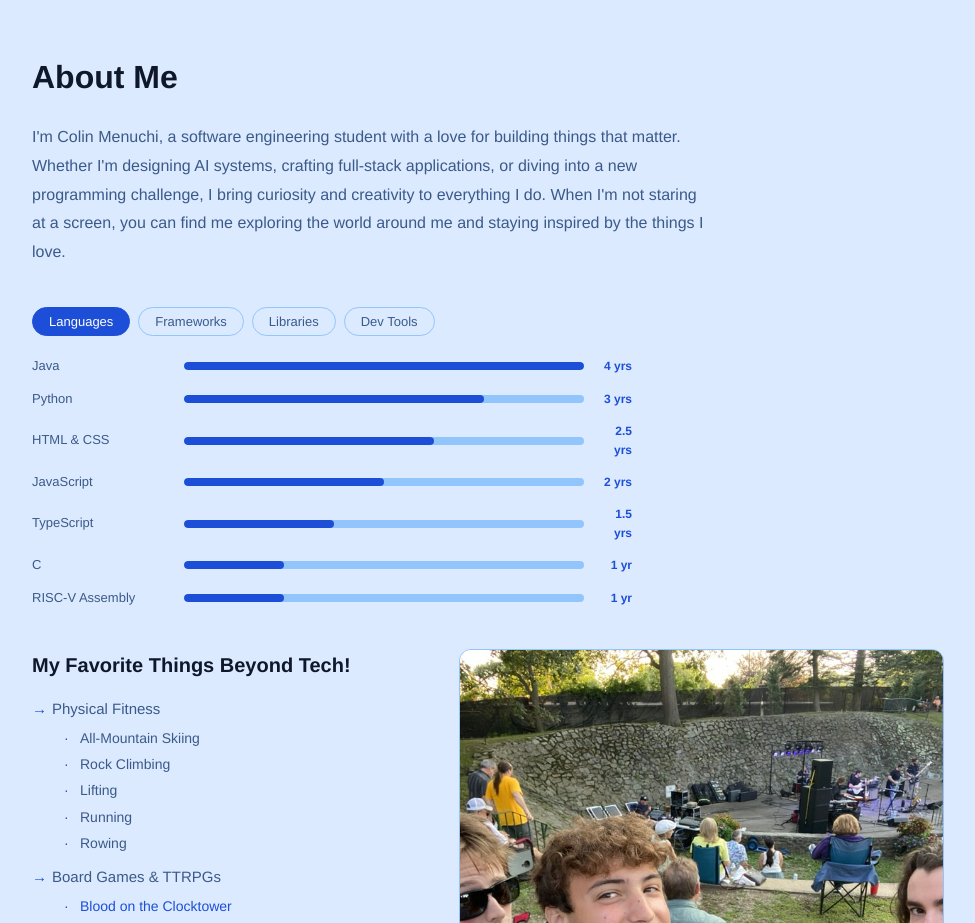
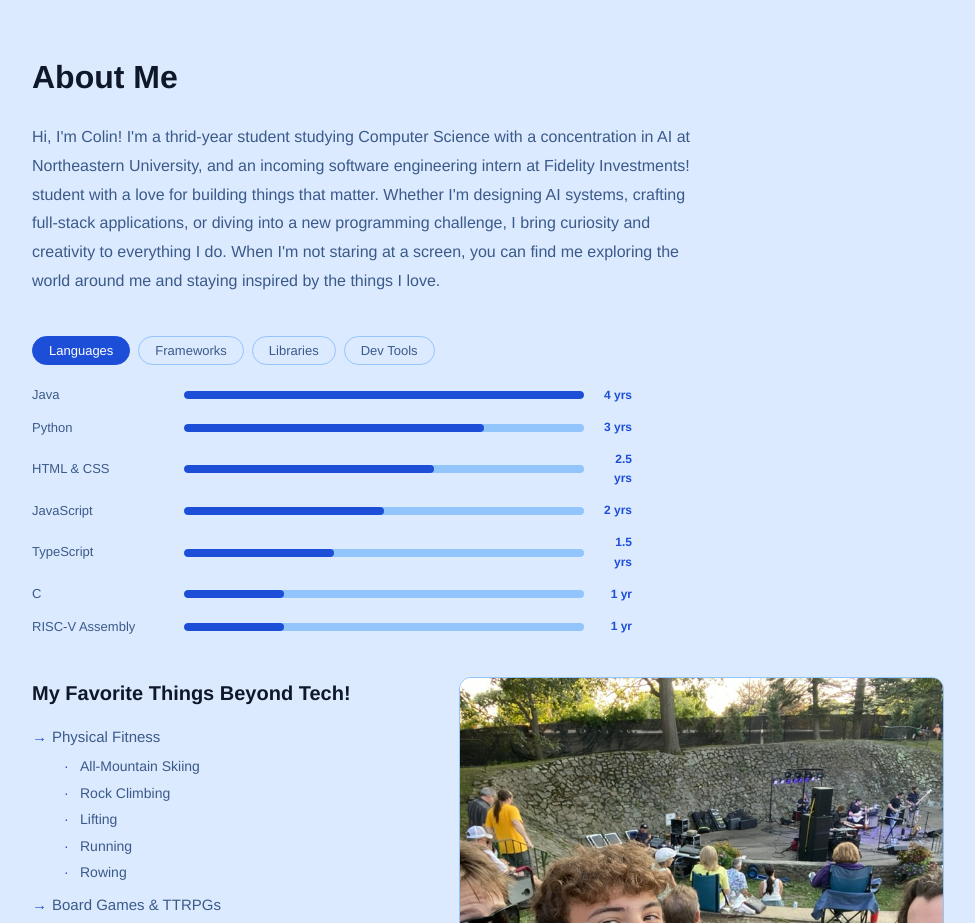
Before and after one commit to ColinMenuchi/portfolioWebsite, a React (Vite) app in the folder portfolio-website/: page / in a window 1280 px wide. Shown: the part 780-1703 px from the top of the page, without its empty margins (152-1127 px from the left). Built offline with nearby package versions, Linux system fonts and the light colour scheme.

Commit message:
Slightly modified about me paragraph

```diff
--- a/portfolio-website/src/components/About.jsx
+++ b/portfolio-website/src/components/About.jsx
@@ -92,7 +92,9 @@ const About = () => {
     <section id="about" className="about-section">
       <h2 className="about-heading">About Me</h2>
       <p className="about-bio">
-        I'm Colin Menuchi, a software engineering student with a love for building things that matter.
+        Hi, I'm Colin! I'm a thrid-year student studying Computer Science with a concentration in
+        AI at Northeastern University, and an incoming software engineering intern at Fidelity Investments!
+        student with a love for building things that matter.
         Whether I'm designing AI systems, crafting full-stack applications, or diving into a new
         programming challenge, I bring curiosity and creativity to everything I do. When I'm not
         staring at a screen, you can find me exploring the world around me and staying inspired by
```
